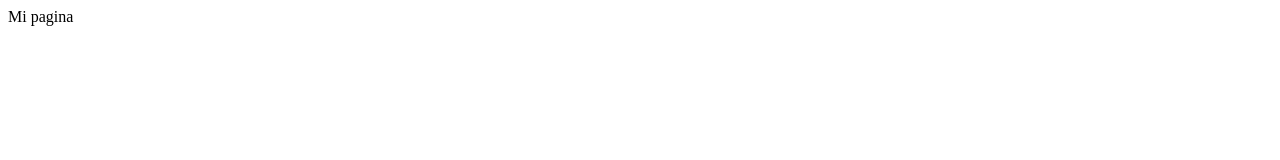
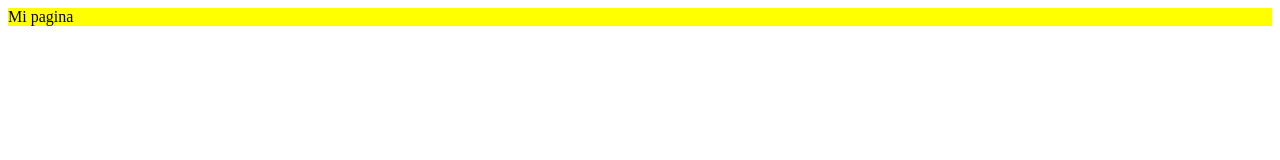
Before and after one commit to MisaelGC/mobilefirst, a plain HTML site: page index.html in a window 1280 px wide. Drawn offline with Linux system fonts and the light colour scheme.

Commit message:
Ajuste de los px que me faltaban

```diff
--- a/index.css
+++ b/index.css
@@ -1,32 +1,37 @@
-@media screen and (min-width: 0px) and (max-width: 500px){
+header#encabezado{
+  background: yellow;
+  color: black;
+}
+
+@media screen and (min-width:0px) and (max-width:500px){
   header#encabezado{
     background: black;
     color: white;
   }
 }
 
-@media screen and (min-width:501px) and (max-width: 800px){
+@media screen and (min-width:501px) and (max-width:800px){
   header#encabezado{
     background: green;
     color: white;
   }
 }
 
-@media screen and (min-width: 801px) and (max-width: 900px){
+@media screen and (min-width:801px) and (max-width:900px){
   header#encabezado{
     background: purple;
     color: black;
   }
 }
 
-@media screen and (min-width: 901px) and (max-width: 1000){
+@media screen and (min-width:901px) and (max-width:1000px){
   header#encabezado{
     background: cyan;
     color: black;
   }
 }
 
-@media screen and (min-width: 1001px) and (max-width: 1100){
+@media screen and (min-width:1001px) and (max-width:1100px){
   header#encabezado{
     background: blue;
     color: white;
```
